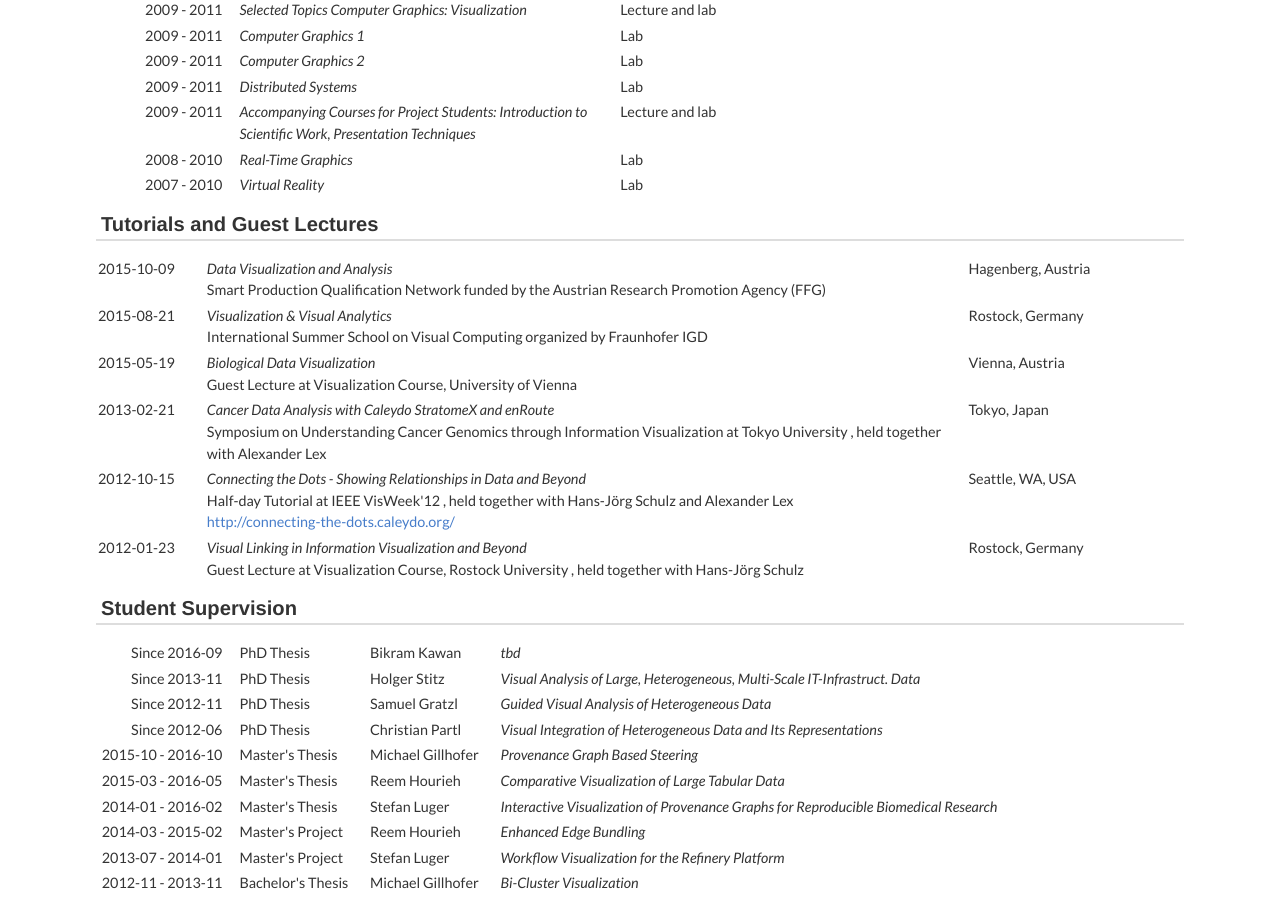
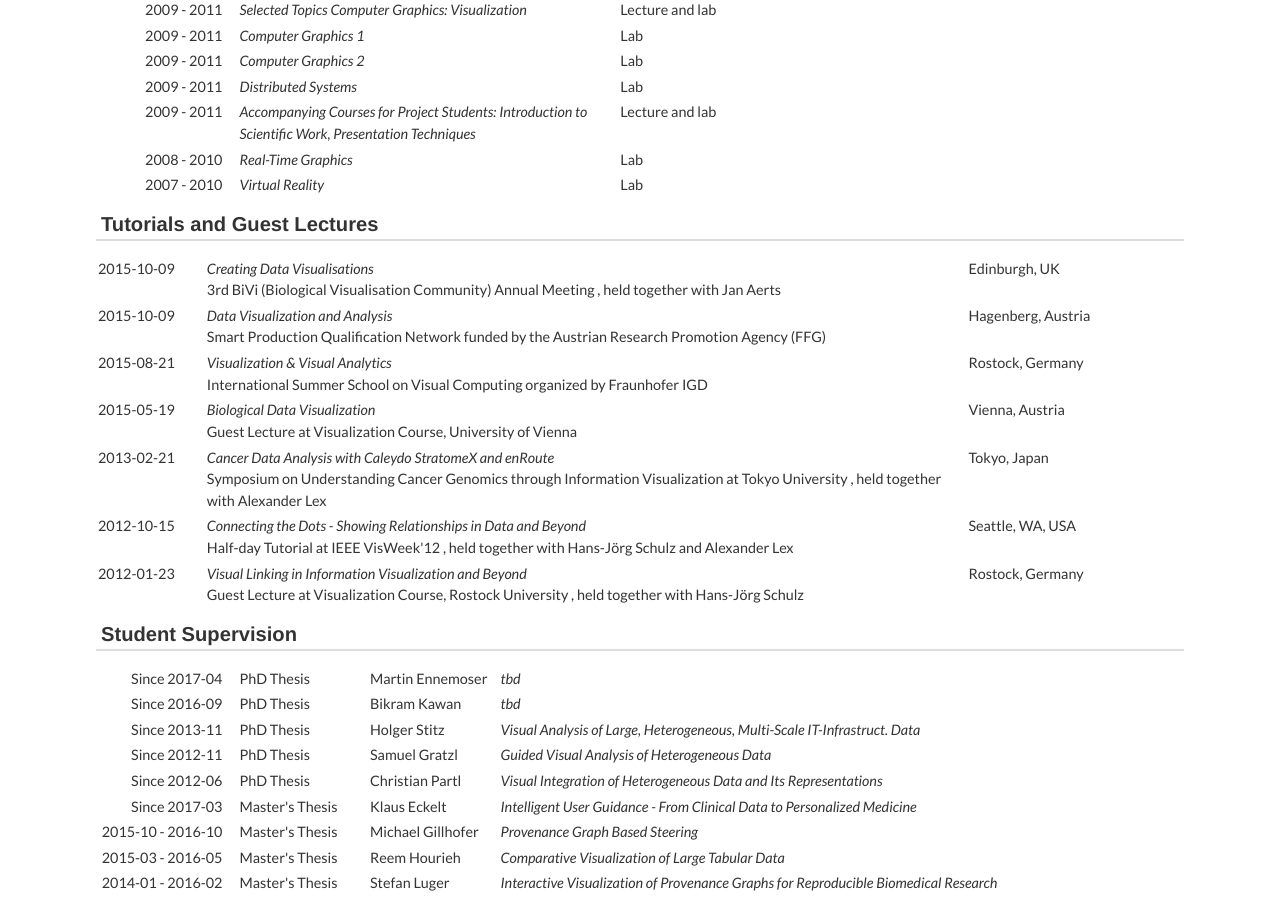
Before and after one commit to mstreit/mstreit.github.io, a Jekyll site: the page built from teaching.md, in a window 1280 px wide and 900 px high, scrolled down 683 px. Built offline with Jekyll 4.4.1, drawn with Linux system fonts in a browser that asks for light colours; nearby versions of some CDN libraries; some web fonts are replaced.

Commit message:
added taco poster, added talks, updated students

```diff
--- a/_data/students.yml
+++ b/_data/students.yml
@@ -1,3 +1,8 @@
+- date: Since 2017-04
+  title: tbd
+  name: Martin Ennemoser
+  type: PhD Thesis
+
 - date: Since 2016-09
   title: tbd
   name: Bikram Kawan
@@ -17,6 +22,11 @@
   title: Visual Integration of Heterogeneous Data and Its Representations
   name: Christian Partl
   type: PhD Thesis
+
+- date: Since 2017-03
+  title: "Intelligent User Guidance - From Clinical Data to Personalized Medicine"
+  name: Klaus Eckelt
+  type: Master's Thesis
 
 - date: 2015-10 - 2016-10
   title: Provenance Graph Based Steering
--- a/_data/tutorials.yml
+++ b/_data/tutorials.yml
@@ -1,3 +1,9 @@
+- title: Creating Data Visualisations
+  event: 3rd BiVi (Biological Visualisation Community) Annual Meeting
+  date: 2015-10-09
+  location: Edinburgh, UK
+  colleagues: Jan Aerts
+
 - title: Data Visualization and Analysis
   event: Smart Production Qualification Network funded by the Austrian Research Promotion Agency (FFG)
   date: 2015-10-09
@@ -24,7 +30,6 @@
   date: 2012-10-15
   location: Seattle, WA, USA
   colleagues: Hans-Jörg Schulz and Alexander Lex
-  website: http://connecting-the-dots.caleydo.org/
 
 - title: Visual Linking in Information Visualization and Beyond
   event: Guest Lecture at Visualization Course, Rostock University
```
Also changed, not shown: _data/posters.yml (+12 -0 lines), _data/reviewing.yml (+8 -5 lines).
